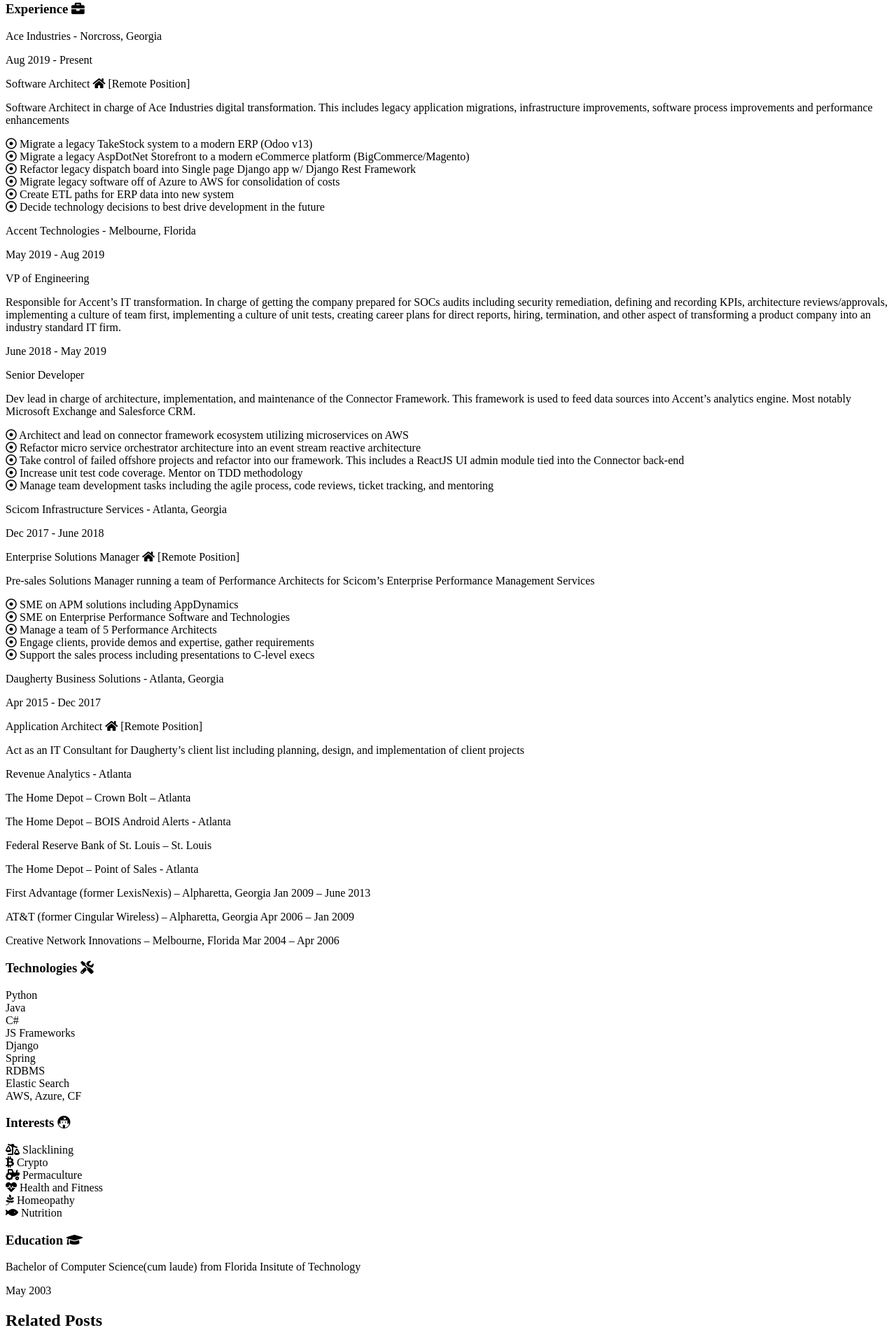
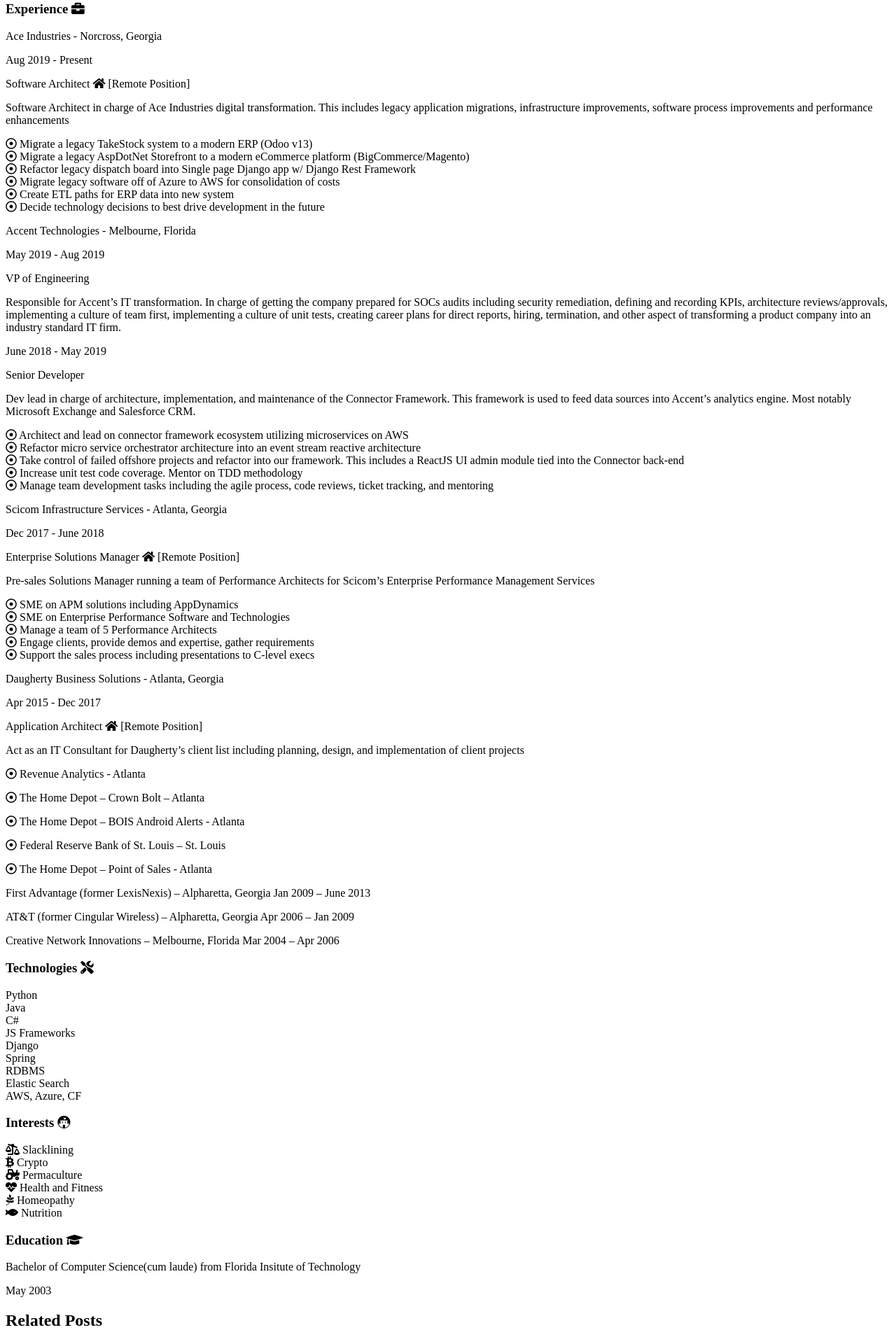
Before and after one commit to wsantas/wsantas.github.io, a Jekyll site: the page built from _posts/2020-04-14--WS-resume.md, in a window 1280 px wide. Shown: the part 1235-3155 px from the top of the page at 70% size. Built offline with Jekyll 4.4.1, drawn with Linux system fonts in a browser that asks for light colours; nearby versions of some CDN libraries.

Commit message:
bullets to client list to stand out from last experience

```diff
--- a/_posts/2020-04-14--WS-resume.md
+++ b/_posts/2020-04-14--WS-resume.md
@@ -86,11 +86,11 @@
                 <div class="experience-header">
                     <p class="label-small">Act as an IT Consultant for Daugherty’s client list including planning, design, and implementation of client projects</p>
                 </div>
-                <p class="label-small">Revenue Analytics - Atlanta</p>
-                <p class="label-small">The Home Depot – Crown Bolt – Atlanta</p>
-                <p class="label-small">The Home Depot – BOIS Android Alerts - Atlanta</p>
-                <p class="label-small">Federal Reserve Bank of St. Louis – St. Louis</p>
-                <p class="label-small">The Home Depot – Point of Sales - Atlanta</p>
+                <p class="label-small"><i class="far fa-dot-circle"></i> Revenue Analytics - Atlanta</p>
+                <p class="label-small"><i class="far fa-dot-circle"></i> The Home Depot – Crown Bolt – Atlanta</p>
+                <p class="label-small"><i class="far fa-dot-circle"></i> The Home Depot – BOIS Android Alerts - Atlanta</p>
+                <p class="label-small"><i class="far fa-dot-circle"></i> Federal Reserve Bank of St. Louis – St. Louis</p>
+                <p class="label-small"><i class="far fa-dot-circle"></i> The Home Depot – Point of Sales - Atlanta</p>
             </div>
         </div>
         <div class="card">
```
Also changed, not shown: 3 other files.
